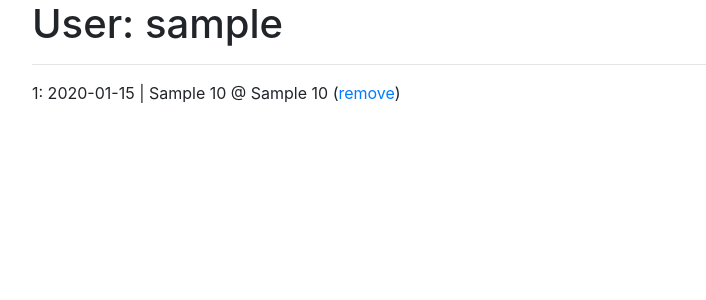
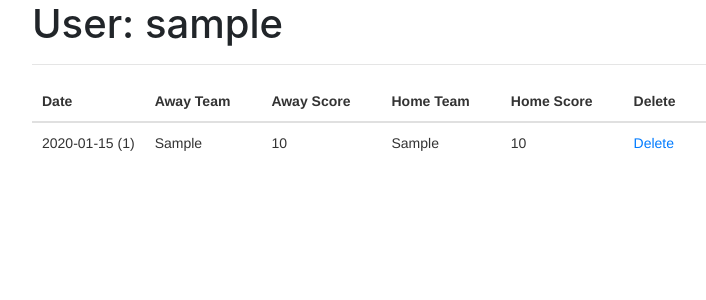
Before and after one commit to alanese/MyGames, a Flask app: page /mygames in a window 1280 px wide. Shown: the part 56-356 px from the top of the page, without its empty margins (53-759 px from the left). Run offline with Flask 2, Linux system fonts and the light colour scheme; a user stored in the database is signed in; tables that the repository leaves empty hold one stand-in row (values such as "Sample post"); some libraries are stand-ins or nearby versions.

Commit message:
tablify mygames.html

```diff
--- a/app/templates/mygames.html
+++ b/app/templates/mygames.html
@@ -1,12 +1,33 @@
-{% extends "base.html" %}
+{% extends "sort_table.html" %}
 
 {% block app_content %}
     <h1>User: {{ current_user.username }}</h1>
 	<hr>
 	{% if games|length > 0 %}
-	{% for g, gd in games %}
-	<p> {{ g.game_pk }}: {{ gd.date }} | {{ gd.away_team }} {{ gd.away_score }} @ {{ gd.home_team }} {{ gd.home_score }} (<a href="{{ url_for('rm_game', game_pk=g.game_pk) }}">remove</a>)</p>
-	{% endfor %}
+	<table class="sortable-theme-bootstrap" data-sortable>
+		<thead>
+			<tr>
+				<th data-sortable-type="alpha">Date</th>
+				<th>Away Team</th>
+				<th>Away Score</th>
+				<th>Home Team</th>
+				<th>Home Score</th>
+				<th data-sortable="false">Delete</th>
+			</tr>
+		</thead>
+		<tbody>
+			{% for g, gd in games %}
+				<tr>
+					<td>{{ gd.date }}{% if gd.dh_status %} ({{gd.dh_status}}){% endif %}</td>
+					<td>{{ gd.away_team }}</td>
+					<td>{{ gd.away_score }}</td>
+					<td>{{ gd.home_team }}</td>
+					<td>{{ gd.home_score }}</td>
+					<td><a href="{{ url_for('rm_game', game_pk=gd.game_pk) }}">Delete</a></td>
+				</tr>
+			{% endfor %}
+		</tbody>
+	</table>
 	{% else %}
 	<p>No Games Found</p>
 	{% endif %}
```
